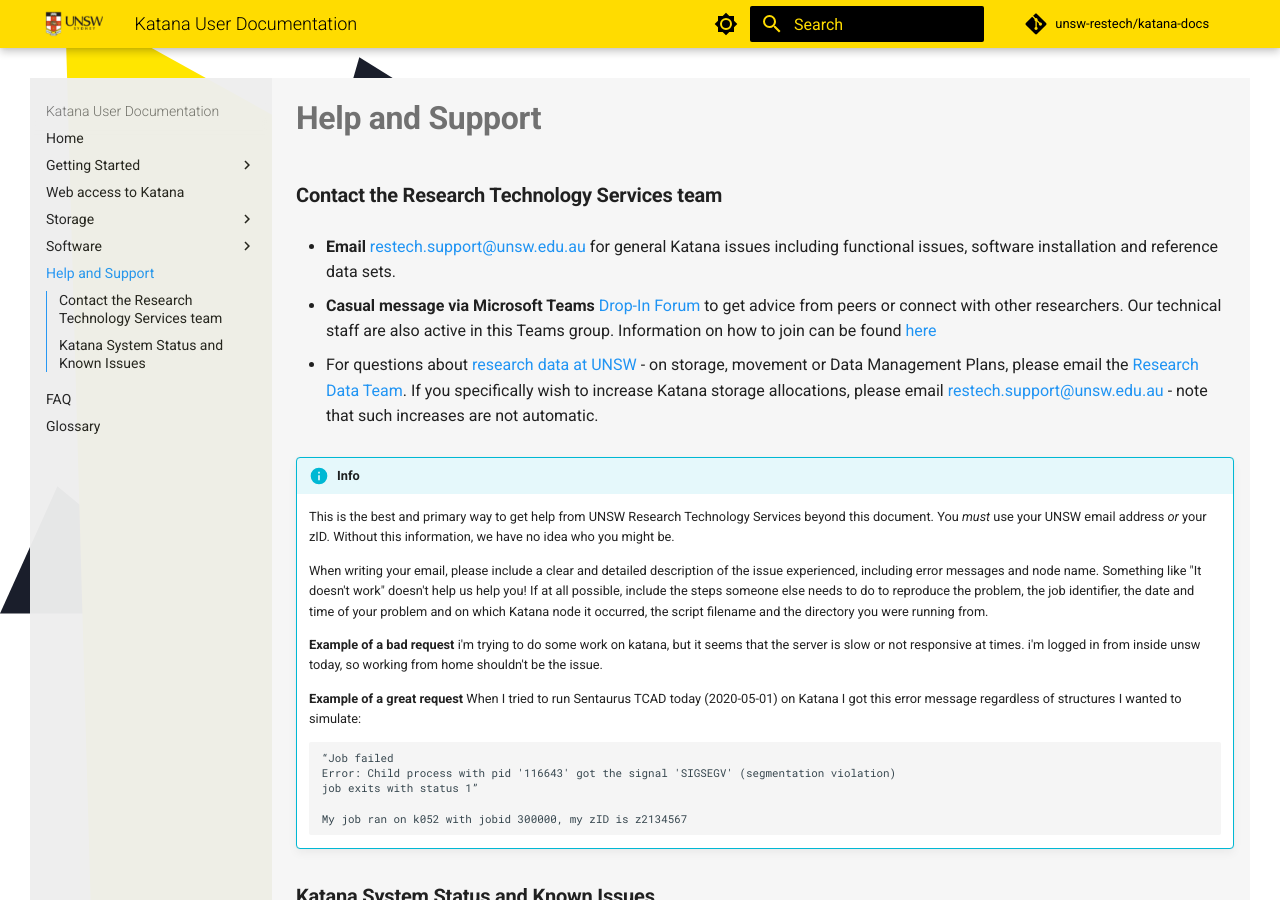
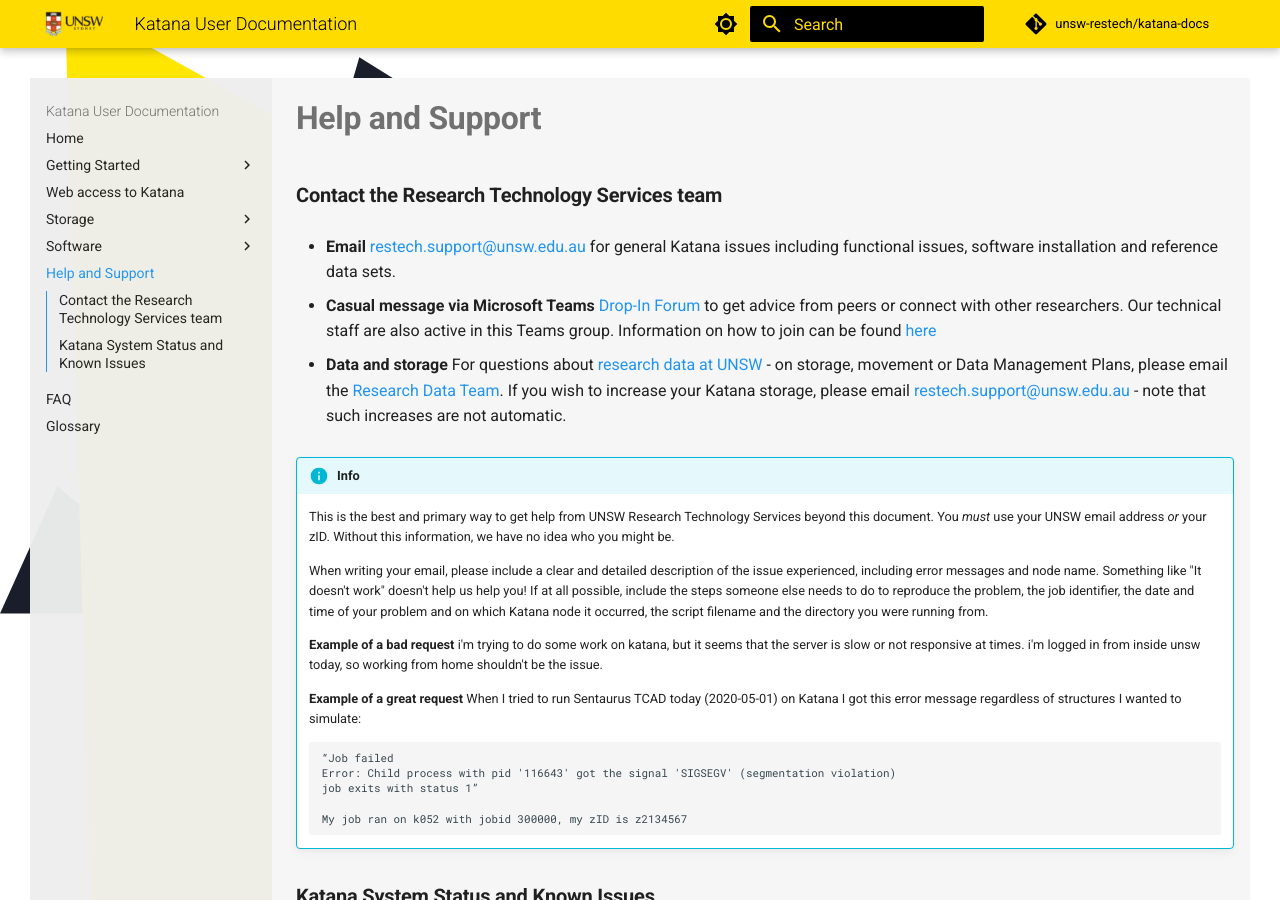
Before and after one commit to unsw-restech/unsw-restech.github.io, an MkDocs documentation site: the page built from docs/help_support/user_support.md, in a window 1280 px wide and 900 px high. Built offline with MkDocs 1.6.1 and Material for MkDocs 9.7.7, drawn with Linux system fonts in a browser that asks for light colours; comment, search, counter and statistics services are not loaded.

Commit message:
Update user_support.md
Updated text.

```diff
--- a/docs/help_support/user_support.md
+++ b/docs/help_support/user_support.md
@@ -6,9 +6,13 @@
 
 - **Email** [restech.support@unsw.edu.au](mailto:restech.support@unsw.edu.au) for general Katana issues including functional issues, software installation and reference data sets.
 
-- **Casual message via Microsoft Teams** [Drop-In Forum](https://teams.microsoft.com/l/channel/19%3a358ea86ab3d541529ebfb1a49287a2c5%40thread.skype/Hacky%2520Hour?groupId=96e130bc-dfcd-4e4c-a561-58333ea61ea8&tenantId=3ff6cfa4-e715-48db-b8e1-0867b9f9fba3) to get advice from peers or connect with other researchers. Our technical staff are also active in this Teams group. Information on how to join can be found [here](https://research.unsw.edu.au/restech-teams-channel)
+- **Casual message via Microsoft Teams** [Drop-In Forum](https://teams.microsoft.com/l/channel/19%3a358ea86ab3d541529ebfb1a49287a2c5%40thread.skype/Hacky%2520Hour?groupId=96e130bc-dfcd-4e4c-a561-58333ea61ea8&tenantId=3ff6cfa4-e715-48db-b8e1-0867b9f9fba3)
+to get advice from peers or connect with other researchers. Our technical staff are also active in this Teams group. Information on how to join can be found [here](https://research.unsw.edu.au/restech-teams-channel)
 
-- For questions about [research data at UNSW](https://research.unsw.edu.au/research-data-management-unsw>) - on storage, movement or Data Management Plans, please email the [Research Data Team](mailto:rdm@unsw.edu.au>). If you specifically wish to increase Katana storage allocations, please email [restech.support@unsw.edu.au](mailto:restech.support@unsw.edu.au) - note that such increases are not automatic.
+- **Data and storage** For questions about [research data at UNSW](https://research.unsw.edu.au/research-data-management-unsw>) - on
+storage, movement or Data Management Plans, please email the [Research Data Team](mailto:rdm@unsw.edu.au>). If you wish to increase
+your Katana storage, please email [restech.support@unsw.edu.au](mailto:restech.support@unsw.edu.au) - note that such increases are
+not automatic.
 
 !!! info
     This is the best and primary way to get help from UNSW Research Technology Services beyond this document. You *must* use your UNSW email address *or* your zID. Without this information, we have no idea who you might be.
```
